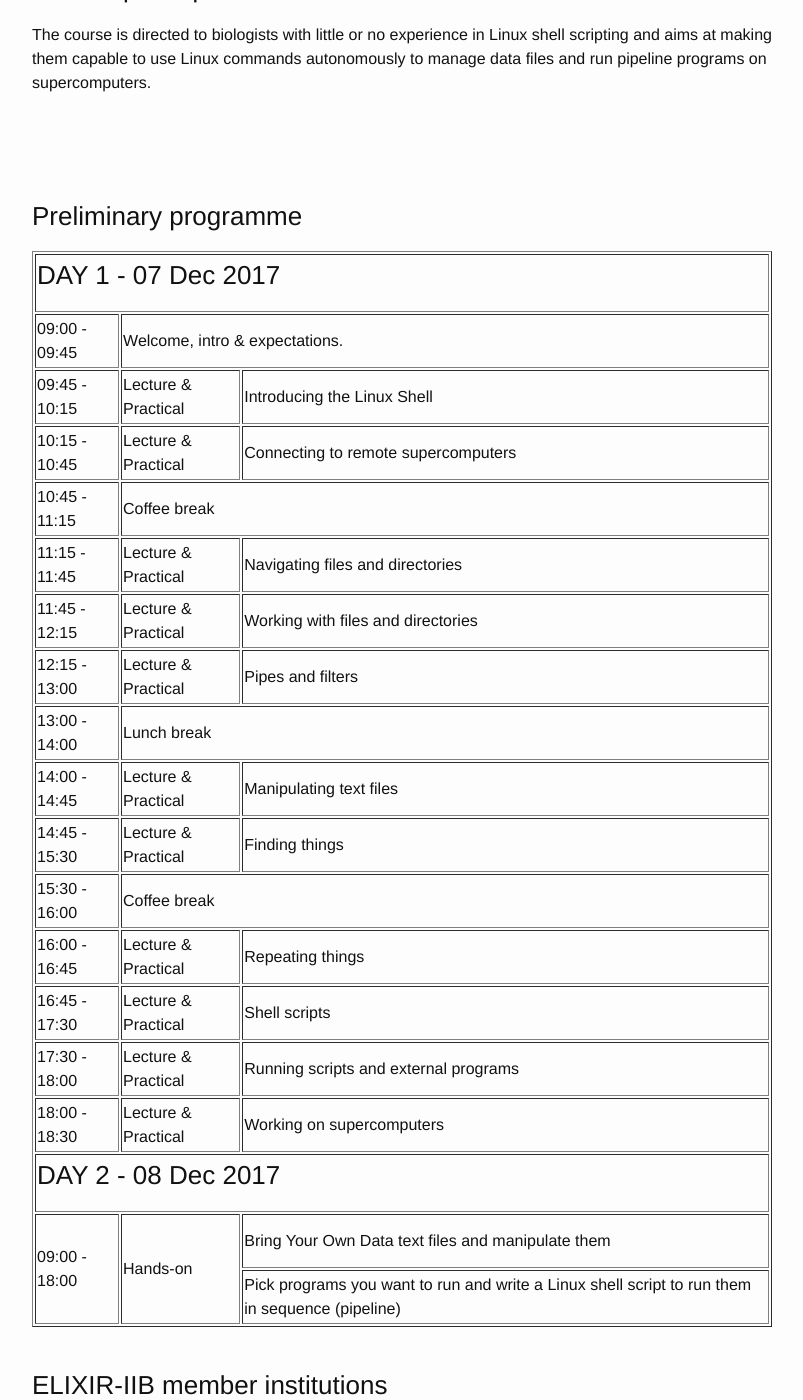
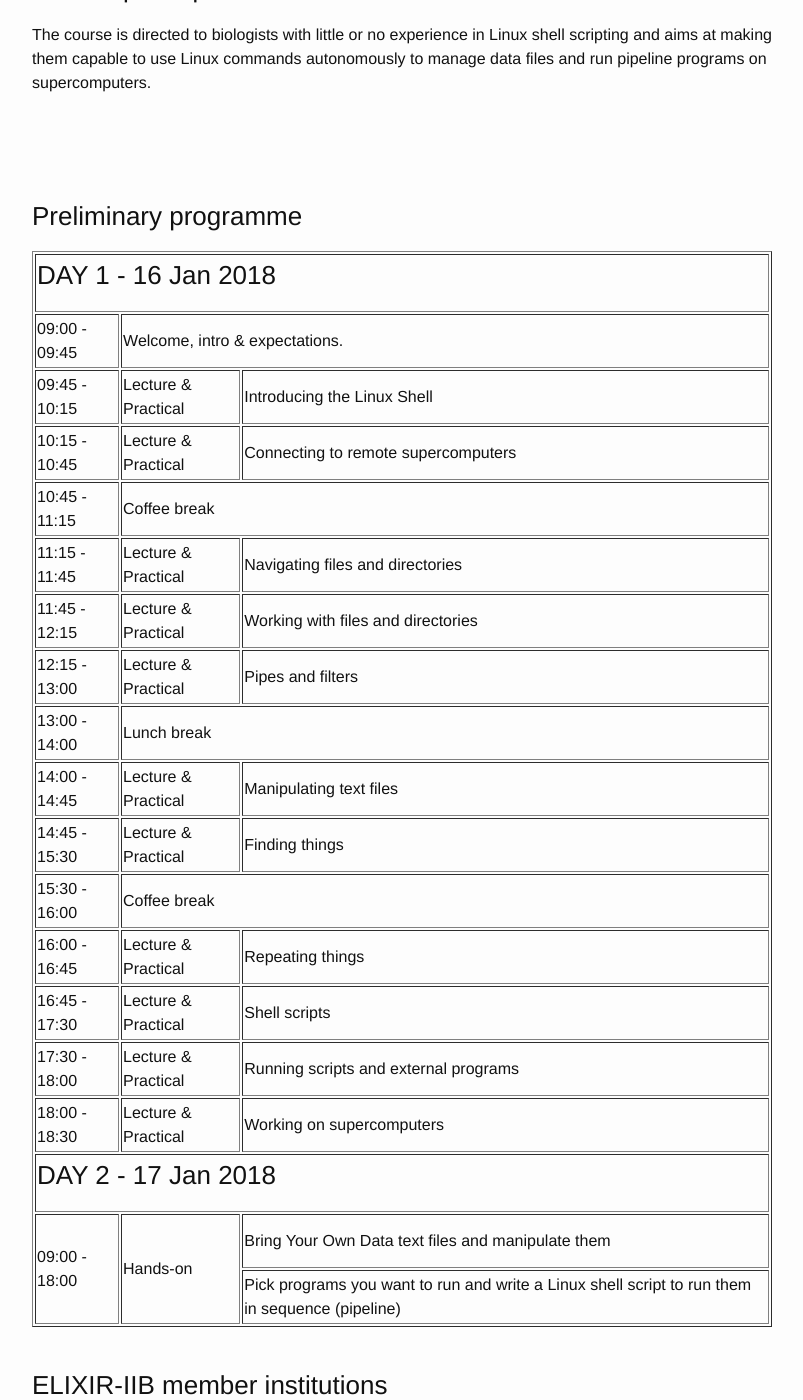
Before and after one commit to ELIXIR-IIB-training/website, a Jekyll site: the page built from _posts/2018-01-16-Linux-Shell-Roma.md, in a window 1280 px wide and 1400 px high, scrolled down 2383 px. Shown: the whole window, without its empty margins (238-1041 px from the left). Built offline with Jekyll 4.4.1, drawn with Linux system fonts in a browser that asks for light colours.

Commit message:
Linux shell course typos

```diff
--- a/_posts/2018-01-16-Linux-Shell-Roma.md
+++ b/_posts/2018-01-16-Linux-Shell-Roma.md
@@ -109,7 +109,7 @@ The course is directed to biologists with little or no experience in Linux shell
 
 <table border="1">
 <tr>
-   <td colspan="4"><h3>DAY 1 - 07 Dec 2017</h3></td>
+   <td colspan="4"><h3>DAY 1 - 16 Jan 2018</h3></td>
 </tr>
 <tr>
    <td height="50">09:00 - 09:45</td>
@@ -187,7 +187,7 @@ The course is directed to biologists with little or no experience in Linux shell
 </td>
 </tr>
 <tr>
-   <td colspan="4"><h3>DAY 2 - 08 Dec 2017</h3></td>
+   <td colspan="4"><h3>DAY 2 - 17 Jan 2018</h3></td>
 </tr>
 <tr>
 <td rowspan="2" height="50">09:00 - 18:00</td>
```
